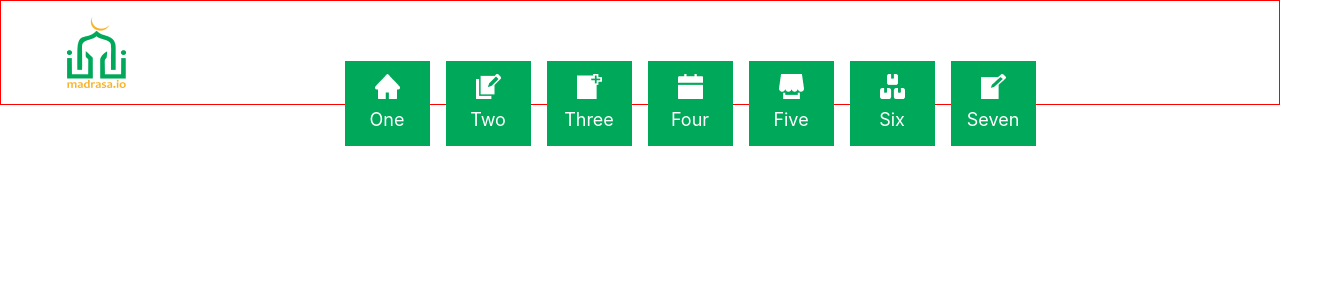
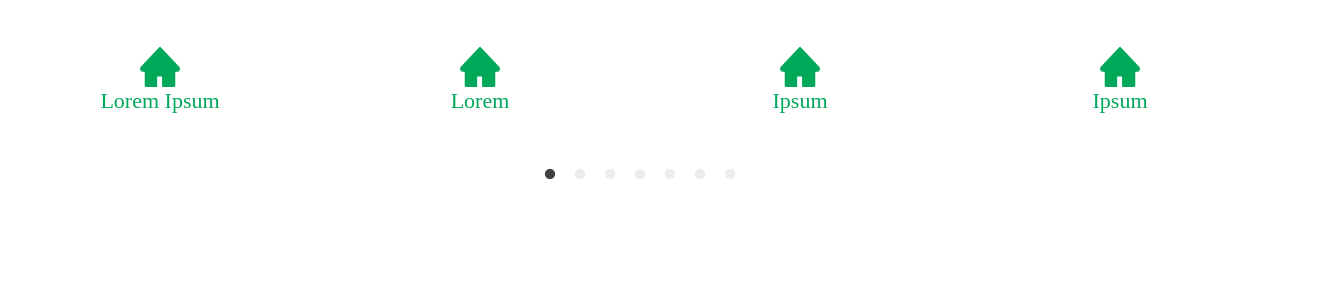
Before and after one commit to OsamaAslam29/Online-Madrasa-, a React (Create React App) app: page / in a window 1280 px wide. Shown: the top 300 px of the page, 1329 px wide, since content can reach past the window. Built offline with nearby package versions, Linux system fonts and the light colour scheme.

Commit message:
osama slider

```diff
--- a/package.json
+++ b/package.json
@@ -10,7 +10,9 @@
     "react": "^18.2.0",
     "react-dom": "^18.2.0",
     "react-scripts": "5.0.1",
+    "react-slick": "^0.29.0",
     "sass": "^1.56.0",
+    "slick-carousel": "^1.8.1",
     "web-vitals": "^2.1.4"
   },
   "scripts": {
--- a/public/index.html
+++ b/public/index.html
@@ -22,6 +22,18 @@
       work correctly both with client-side routing and a non-root public URL.
       Learn how to configure a non-root public URL by running `npm run build`.
     -->
+
+        <link
+      rel="stylesheet"
+      type="text/css"
+      charset="UTF-8"
+      href="https://cdnjs.cloudflare.com/ajax/libs/slick-carousel/1.6.0/slick.min.css"
+    />
+    <link
+      rel="stylesheet"
+      type="text/css"
+      href="https://cdnjs.cloudflare.com/ajax/libs/slick-carousel/1.6.0/slick-theme.min.css"
+    />
 
       <link rel="stylesheet" href="https://cdn.jsdelivr.net/npm/bootstrap@4.0.0/dist/css/bootstrap.min.css"
         integrity="sha384-Gn5384xqQ1aoWXA+058RXPxPg6fy4IWvTNh0E263XmFcJlSAwiGgFAW/dAiS6JXm" crossorigin="anonymous">
--- a/src/App.js
+++ b/src/App.js
@@ -2,13 +2,13 @@ import React from 'react';
 import './App.scss';
 import Home from './Components/Home/Home';
 import Navbar from './Components/Navbar/Navbar'
+import HomeSlider from './Components/Slider/Slider';
 // https://www.figma.com/file/uu1D1793s1wGMh4XxZiKAY/Madrasa.io?node-id=0%3A1
 function App() {
   return (
     <>
-      <Navbar/>
-      {/* <Home/> */}
-
+      {/* <Navbar /> */}
+      <HomeSlider/>
     </>
   );
 }
--- /dev/null
+++ b/src/Components/Slider/Slider.jsx
@@ -0,0 +1,67 @@
+import React from "react";
+import Slider from "react-slick";
+import "./Slider.scss";
+
+import home from "../../Assets/home.svg";
+
+const arr = [
+  {
+    img: home,
+    heading: "Lorem Ipsum",
+  },
+  {
+    img: home,
+    heading: "Lorem",
+  },
+  {
+    img: home,
+    heading: "Ipsum",
+  },
+  {
+    img: home,
+    heading: "Ipsum",
+  },
+  {
+    img: home,
+    heading: "Lorem",
+  },
+  {
+    img: home,
+    heading: "Ipsum",
+  },
+  {
+    img: home,
+    heading: "Ipsum",
+  },
+];
+const HomeSlider = () => {
+  var settings = {
+    dots: true,
+    infinite: true,
+    speed: 500,
+    slidesToShow: 4,
+    slidesToScroll: 1,
+    initialSlide: 0,
+    arrows: false,
+    autoplay: true,
+    autoplaySpeed: 2000,
+  };
+  return (
+    <div className="parent">
+      <Slider {...settings}>
+        {arr.map((data, i) => {
+          return (
+            <div className="slide_parent" key={i}>
+              <div>
+                <img src={data.img} alt="Icons" />
+              </div>
+              <div className="text">{data.heading}</div>
+            </div>
+          );
+        })}
+      </Slider>
+    </div>
+  );
+};
+
+export default HomeSlider;
--- /dev/null
+++ b/src/Components/Slider/Slider.scss
@@ -0,0 +1,64 @@
+
+.slick-dots li button:before {
+  font-size: 12px;
+  line-height: 20px;
+  position: absolute;
+  top: 0;
+  left: 0;
+  width: 20px;
+  height: 20px;
+  content: "•";
+  text-align: center;
+  opacity: 0.25;
+  color: #B7B7B7;
+}
+
+
+
+.slide_parent{
+   display: flex !important;
+      justify-content: center;
+      flex-direction: column !important;
+      align-items: center !important ;
+          width: 290px;
+height: 160px;
+
+background: #FFFFFF;
+
+}
+.parent {
+  background-color: #111319;
+
+ .main{
+   display: flex !important;
+      justify-content: center !important;
+ }
+
+
+  .number1 {
+    //   background-color: #6FCF97;
+    width: 290px;
+height: 160px;
+
+background: #FFFFFF;
+display: flex !important;
+gap: 10px;
+align-items: center;
+justify-content: center;
+flex-direction: column;
+  }
+
+
+  .text {
+   font-family: 'Montserrat';
+font-style: normal;
+font-weight: 400;
+font-size: 22px;
+line-height: 27px;
+/* identical to box height */
+
+text-align: center;
+
+color: #00A859;
+  }
+}
```
Also changed, not shown: src/Assets/home.svg (added), 1 other file (tests, documents, lock files or other folders).
